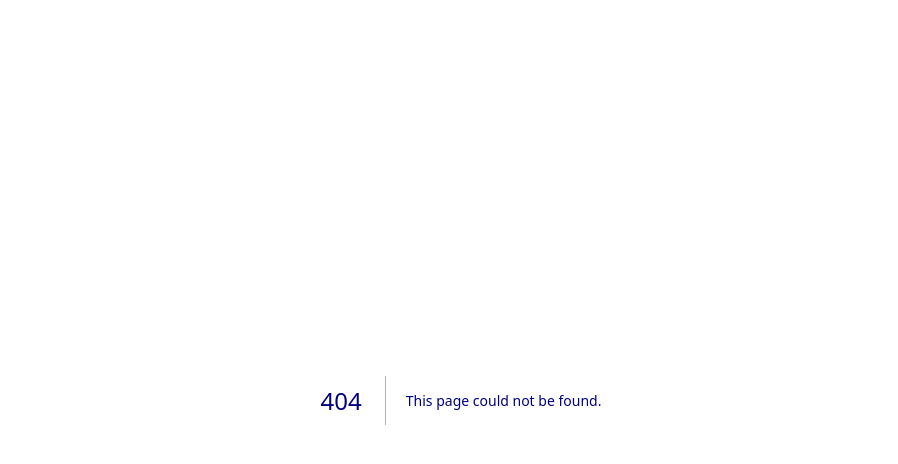
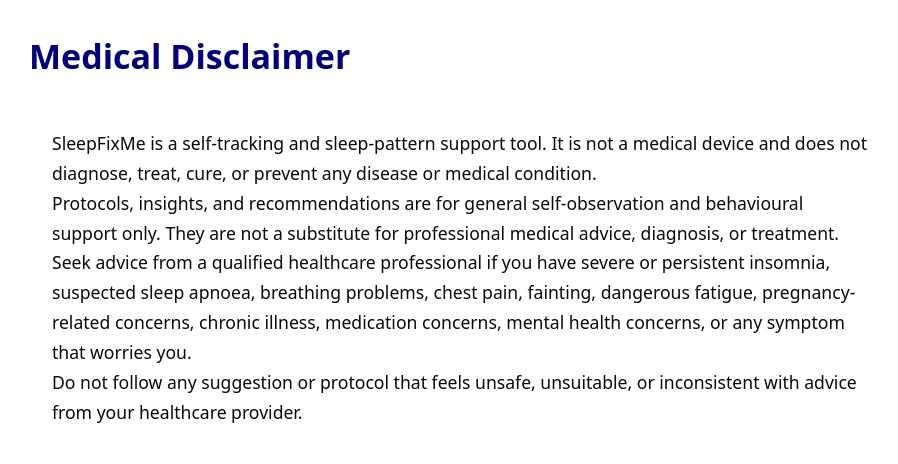
Before and after one commit to jlnalexander5-sudo/sleepfix-app, a Next.js app: page /medical-disclaimer in a window 1280 px wide. Before the commit this address had no page. Shown: the top 464 px of the page, without its empty margins (179-1077 px from the left). Built offline with nearby package versions, Linux system fonts and the light colour scheme.

Commit message:
Create page.tsx

```diff
--- /dev/null
+++ b/app/medical-disclaimer/page.tsx
@@ -0,0 +1,36 @@
+"use client";
+
+import React from "react";
+
+export default function DisclaimerPage() {
+  return (
+    <main style={{ maxWidth: 900, margin: "0 auto", padding: "28px 18px", lineHeight: 1.7 }}>
+      <h1 style={{ fontSize: 34, fontWeight: 800, color: "var(--sf-brand)", marginBottom: 10 }}>
+        Medical Disclaimer
+      </h1>
+
+      <section className="sf-card" style={{ padding: 22, marginTop: 20 }}>
+        <p>
+          SleepFixMe is a self-tracking and sleep-pattern support tool. It is not a medical device and does not diagnose,
+          treat, cure, or prevent any disease or medical condition.
+        </p>
+
+        <p>
+          Protocols, insights, and recommendations are for general self-observation and behavioural support only. They are
+          not a substitute for professional medical advice, diagnosis, or treatment.
+        </p>
+
+        <p>
+          Seek advice from a qualified healthcare professional if you have severe or persistent insomnia, suspected sleep
+          apnoea, breathing problems, chest pain, fainting, dangerous fatigue, pregnancy-related concerns, chronic illness,
+          medication concerns, mental health concerns, or any symptom that worries you.
+        </p>
+
+        <p>
+          Do not follow any suggestion or protocol that feels unsafe, unsuitable, or inconsistent with advice from your
+          healthcare provider.
+        </p>
+      </section>
+    </main>
+  );
+}
```
